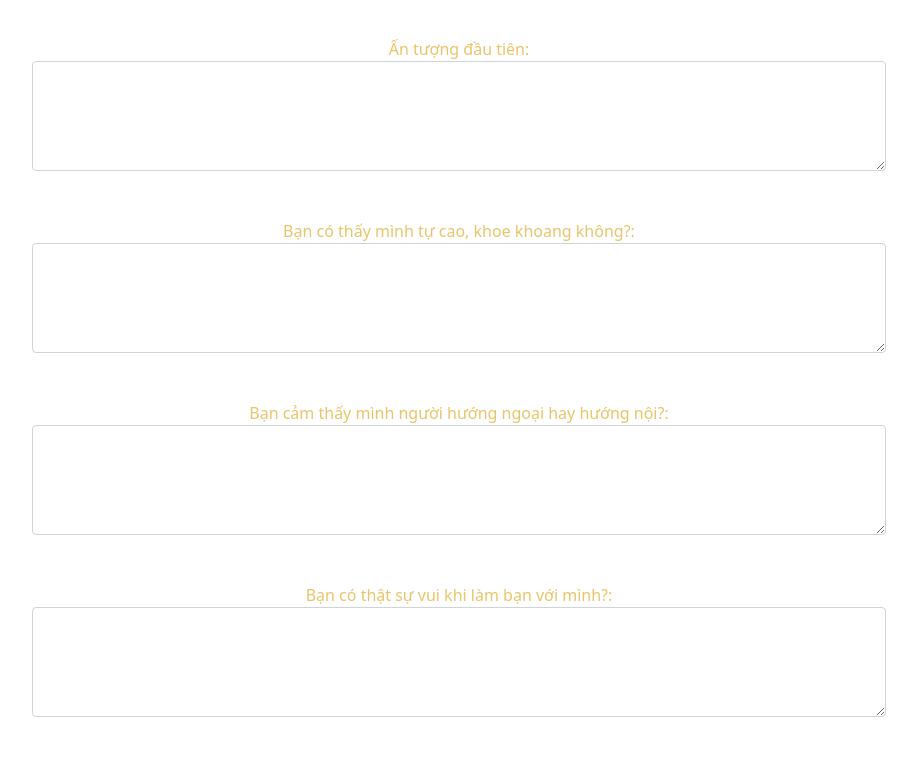
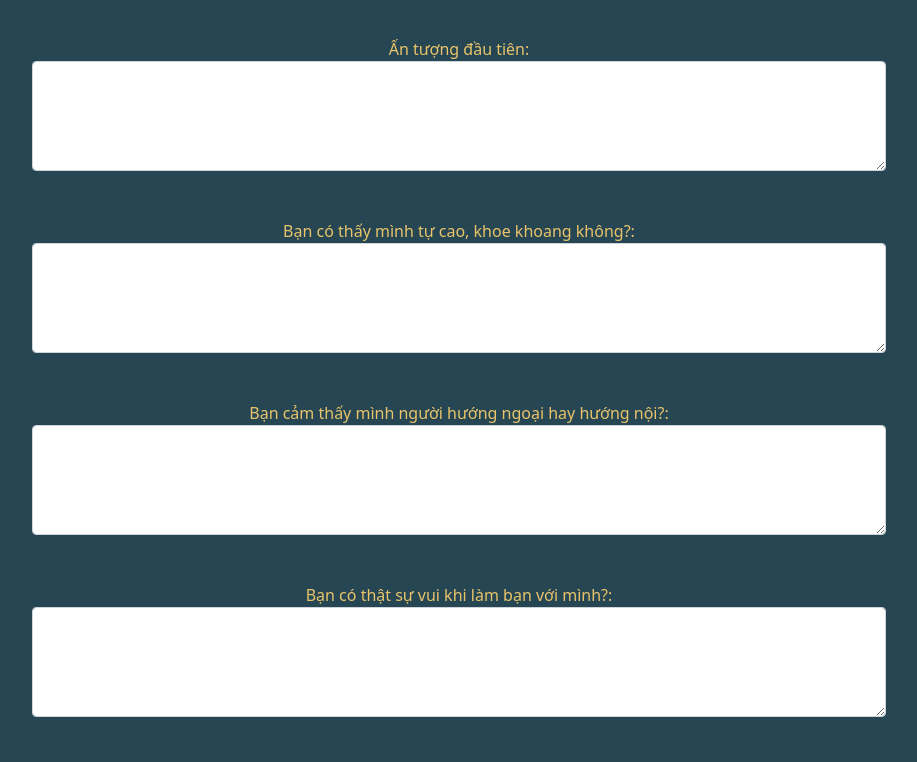
Before and after one commit to HuyHo1605/Think-about-me, a plain HTML site: page Index.html in a window 1280 px wide. Shown: the part 91-853 px from the top of the page, without its empty margins (181-1098 px from the left). Drawn offline with nearby package versions, Linux system fonts and the light colour scheme.

Commit message:
Add files via upload

```diff
--- a/DunDun.css
+++ b/DunDun.css
@@ -1,3 +1,3 @@
-body{color:rgb(38, 70, 83)}
+body{background-color:rgb(38, 70, 83)}
 h1{color:rgb(42,157,143)}
 label{color:rgb(233, 196, 106)}
```
